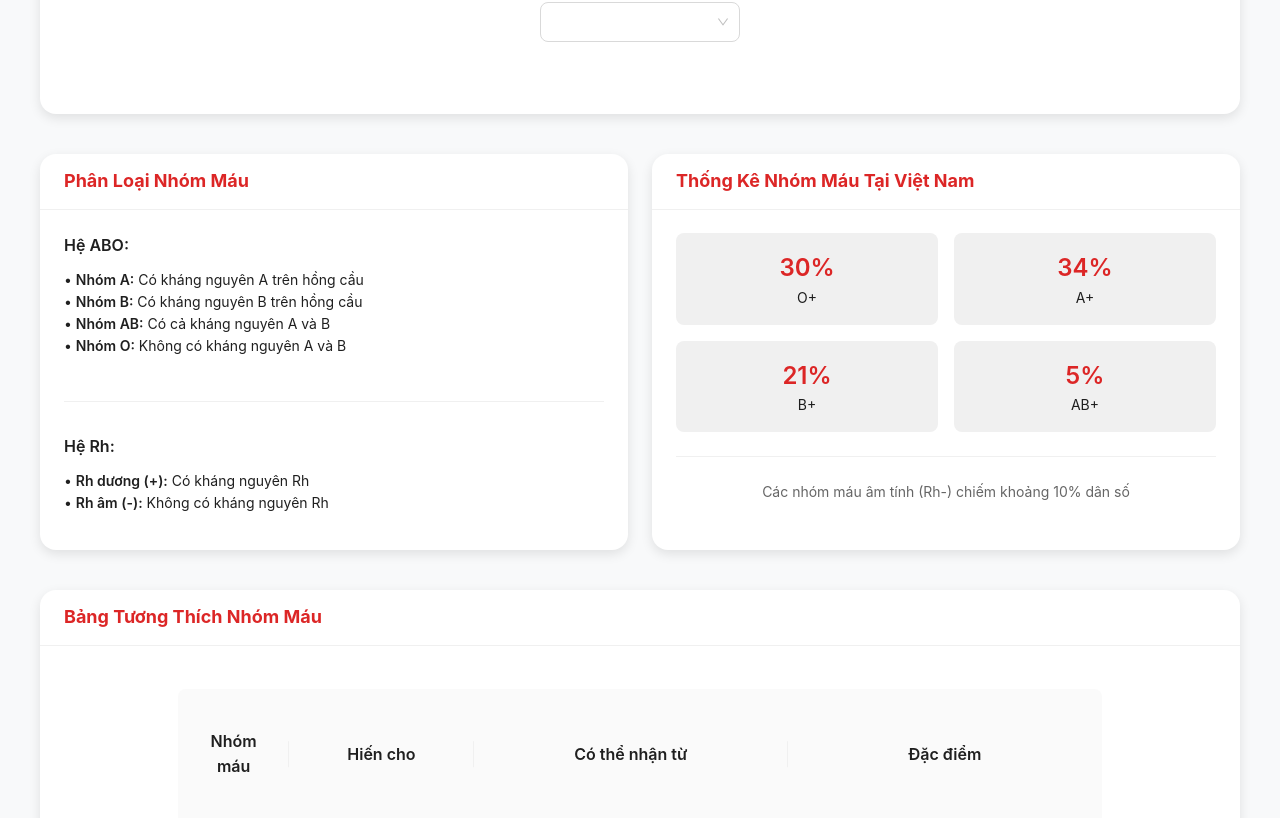
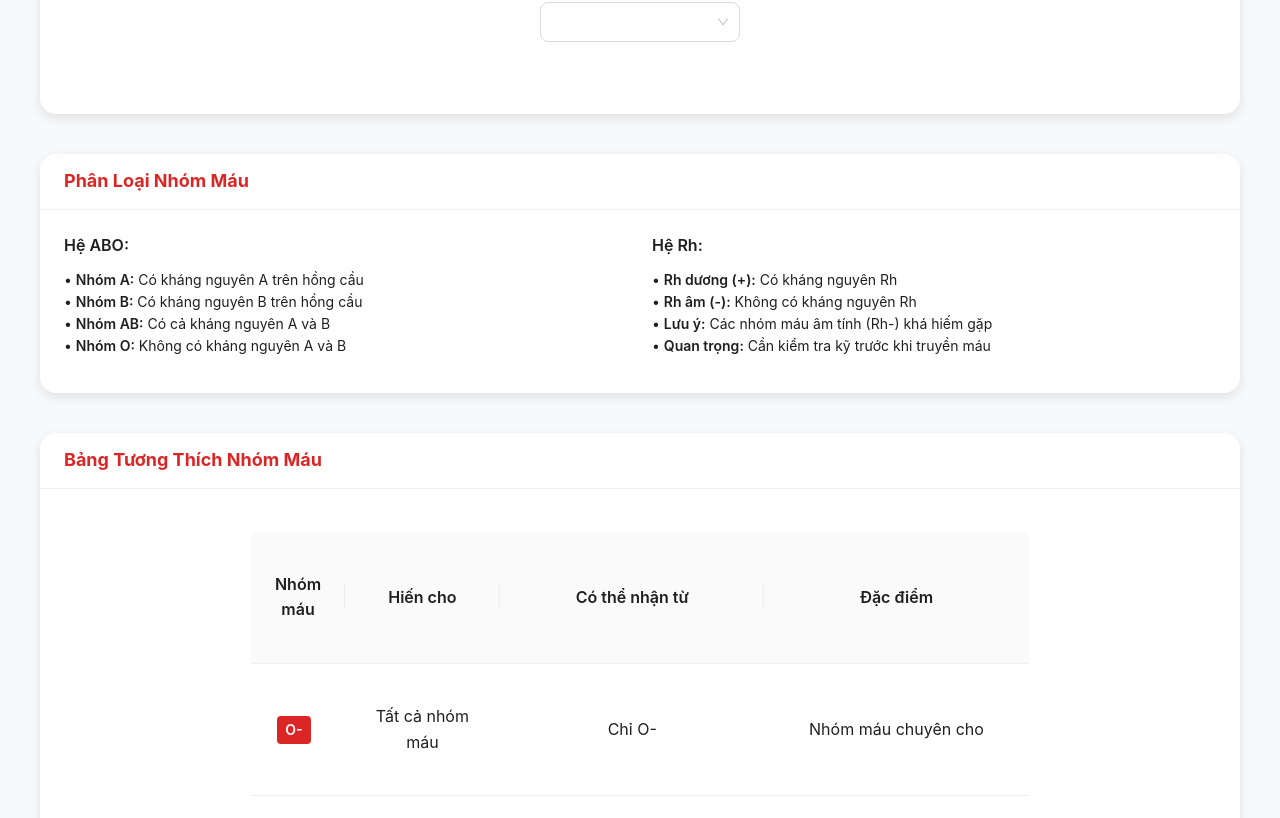
Before and after one commit to SWP301-Blood-Donation-Support-System/Front-End-React, a React (Create React App) app: page /search in a window 1280 px wide. Shown: the part 602-1420 px from the top of the page. Built offline with nearby package versions, Linux system fonts and the light colour scheme.

Commit message:
update donor profile CCCD validation

```diff
--- a/src/pages/ProfilePage.js
+++ b/src/pages/ProfilePage.js
@@ -276,16 +276,37 @@ const ProfilePage = () => {
         "nationalID",
       ];
 
-      const newValidationErrors = {};
+      // Start with existing validation errors to preserve them (like duplicate CCCD error)
+      const newValidationErrors = { ...validationErrors };
       let hasErrors = false;
 
-      // Validate each field
+      // Validate each field, but only override if it's not a duplicate error
       fieldsToValidate.forEach((field) => {
         const value = editValues[field];
         const error = validateField(field, value);
+
+        // Only set validation error if:
+        // 1. There's a new validation error, OR
+        // 2. There's no existing error for this field, OR
+        // 3. The existing error is not a duplicate CCCD error
         if (error) {
+          // Don't override duplicate CCCD error with generic required field error
+          if (field === "nationalID" &&
+              newValidationErrors[field] &&
+              newValidationErrors[field].includes("đã được đăng ký")) {
+            // Keep the existing duplicate error, but still mark as having errors
+            hasErrors = true;
+          } else {
             newValidationErrors[field] = error;
             hasErrors = true;
+          }
+        } else {
+          // Clear validation error only if it's not a duplicate CCCD error
+          if (!(field === "nationalID" &&
+                newValidationErrors[field] &&
+                newValidationErrors[field].includes("đã được đăng ký"))) {
+            newValidationErrors[field] = null;
+          }
         }
       });
 
@@ -293,17 +314,35 @@ const ProfilePage = () => {
       setValidationErrors(newValidationErrors);
 
       // Check for existing validation errors
-      const hasExistingValidationErrors = Object.values(validationErrors).some(
-        (error) => error !== null
+      const hasExistingValidationErrors = Object.values(newValidationErrors).some(
+        (error) => error !== null && error !== ""
       );
 
       if (hasErrors || hasExistingValidationErrors) {
+        // Check if the only error is a duplicate CCCD error
+        const onlyDuplicateCCCDError =
+          newValidationErrors.nationalID &&
+          newValidationErrors.nationalID.includes("đã được đăng ký") &&
+          Object.keys(newValidationErrors).filter(key =>
+            newValidationErrors[key] !== null && newValidationErrors[key] !== ""
+          ).length === 1;
+
+        if (onlyDuplicateCCCDError) {
+          // Don't show the generic error message, the duplicate CCCD error is already shown
+          api.error({
+            message: "Không thể cập nhật hồ sơ!",
+            description: "Vui lòng sửa lỗi CCCD để tiếp tục.",
+            placement: "topRight",
+            duration: 4,
+          });
+        } else {
           api.error({
             message: "Thiếu thông tin bắt buộc!",
             description: "Vui lòng cập nhật đầy đủ thông tin để được hiến máu!",
             placement: "topRight",
             duration: 4,
           });
+        }
         setEditLoading(false);
         return;
       }
@@ -406,7 +445,25 @@ const ProfilePage = () => {
       }
     } catch (error) {
       console.error("Error updating profile:", error);
+
+      // Check for duplicate National ID error
       if (
+        error.response &&
+        error.response.data &&
+        error.response.data.message &&
+        (error.response.data.message.includes("duplicate key") ||
+         error.response.data.message.includes("UQ_User_NationalID") ||
+         error.response.data.message.includes("NationalID") ||
+         error.response.data.message.includes("Cannot insert duplicate key"))
+      ) {
+        // Set validation error for National ID field
+        setValidationErrors(prev => ({
+          ...prev,
+          nationalID: "CCCD này đã được đăng ký, vui lòng sử dụng một CCCD khác"
+        }));
+
+        message.error("CCCD này đã được đăng ký trong hệ thống!");
+      } else if (
         error.response &&
         error.response.data &&
         error.response.data.message
--- a/src/pages/SearchPage.js
+++ b/src/pages/SearchPage.js
@@ -61,7 +61,7 @@ const SearchPage = () => {
       canGiveTo: ['A+', 'A-', 'B+', 'B-', 'AB+', 'AB-', 'O+', 'O-'],
       canReceiveFrom: ['O-'],
       percentage: '1%',
-      description: 'Nhóm máu O âm tính - Nhóm máu chuyên cho (Người cho phổ thông)'
+      description: 'Nhóm máu O âm tính - Nhóm máu chuyên cho'
     }
   };
 
@@ -72,7 +72,7 @@ const SearchPage = () => {
       bloodType: 'O-',
       canGiveTo: 'Tất cả nhóm máu',
       canReceiveFrom: 'Chỉ O-',
-      note: 'Nhóm máu chuyên cho (Người cho phổ thông)'
+      note: 'Nhóm máu chuyên cho '
     },
     {
       key: '2',
@@ -238,11 +238,6 @@ const SearchPage = () => {
                         {selectedBloodType}
                       </Tag>
                       <div>
-                        <Text strong className="percentage-text">
-                          Tỷ lệ: {bloodTypeInfo[selectedBloodType].percentage}
-                        </Text>
-                      </div>
-                      <div>
                         <Text className="description-text">
                           {bloodTypeInfo[selectedBloodType].description}
                         </Text>
@@ -282,11 +277,13 @@ const SearchPage = () => {
 
           {/* Blood Type Overview */}
           <Row gutter={[24, 24]} className="overview-cards">
-            <Col xs={24} lg={12}>
+            <Col xs={24}>
               <Card
                 title="Phân Loại Nhóm Máu"
                 className="overview-card"
               >
+                <Row gutter={[24, 24]}>
+                  <Col xs={24} md={12}>
                     <Space direction="vertical" size="middle" className="overview-content">
                       <div>
                         <Title level={5}>Hệ ABO:</Title>
@@ -297,57 +294,22 @@ const SearchPage = () => {
                           • <strong>Nhóm O:</strong> Không có kháng nguyên A và B
                         </Paragraph>
                       </div>
-                  <Divider />
+                    </Space>
+                  </Col>
+                  <Col xs={24} md={12}>
+                    <Space direction="vertical" size="middle" className="overview-content">
                       <div>
                         <Title level={5}>Hệ Rh:</Title>
                         <Paragraph>
                           • <strong>Rh dương (+):</strong> Có kháng nguyên Rh<br/>
-                      • <strong>Rh âm (-):</strong> Không có kháng nguyên Rh
+                          • <strong>Rh âm (-):</strong> Không có kháng nguyên Rh<br/>
+                          • <strong>Lưu ý:</strong> Các nhóm máu âm tính (Rh-) khá hiếm gặp<br/>
+                          • <strong>Quan trọng:</strong> Cần kiểm tra kỹ trước khi truyền máu
                         </Paragraph>
                       </div>
                     </Space>
-              </Card>
-            </Col>
-
-            <Col xs={24} lg={12}>
-              <Card
-                title="Thống Kê Nhóm Máu Tại Việt Nam"
-                className="overview-card"
-              >
-                <Row gutter={[16, 16]}>
-                  <Col span={12}>
-                    <div className="blood-stats-item">
-                      <Text strong className="percentage">30%</Text>
-                      <br/>
-                      <Text className="blood-type">O+</Text>
-                    </div>
-                  </Col>
-                  <Col span={12}>
-                    <div className="blood-stats-item">
-                      <Text strong className="percentage">34%</Text>
-                      <br/>
-                      <Text className="blood-type">A+</Text>
-                    </div>
-                  </Col>
-                  <Col span={12}>
-                    <div className="blood-stats-item">
-                      <Text strong className="percentage">21%</Text>
-                      <br/>
-                      <Text className="blood-type">B+</Text>
-                    </div>
-                  </Col>
-                  <Col span={12}>
-                    <div className="blood-stats-item">
-                      <Text strong className="percentage">5%</Text>
-                      <br/>
-                      <Text className="blood-type">AB+</Text>
-                    </div>
                   </Col>
                 </Row>
-                <Divider />
-                <Paragraph className="blood-stats-note">
-                  Các nhóm máu âm tính (Rh-) chiếm khoảng 10% dân số
-                </Paragraph>
               </Card>
             </Col>
           </Row>
@@ -373,7 +335,7 @@ const SearchPage = () => {
                     ⚠️ Lưu ý quan trọng:
                   </Title>
                   <Paragraph className="warning-content">
-                    • Truyền sai nhóm máu có thể gây phản ứng nghiêm trọng<br/>
+                    • Truyền sai nhóm máu có thể gây ra các phản ứng nghiêm trọng, thậm chí nguy hiểm đến tính mạng<br/>
                     • Luôn kiểm tra kỹ nhóm máu trước khi truyền<br/>
                     • Người nhận Rh- không nên nhận máu Rh+
                   </Paragraph>
@@ -386,7 +348,7 @@ const SearchPage = () => {
                     ✅ Nhóm máu đặc biệt:
                   </Title>
                   <Paragraph className="info-content">
-                    • <strong>O-:</strong> Nhóm máu chuyên cho (Người cho phổ thông)<br/>
+                    • <strong>O-:</strong> Nhóm máu chuyên cho<br/>
                     • <strong>AB+:</strong> Người nhận máu toàn năng<br/>
                     • Nhóm máu âm tính rất quý hiếm
                   </Paragraph>
```
Lines whose indentation alone changed are shown as unchanged.
